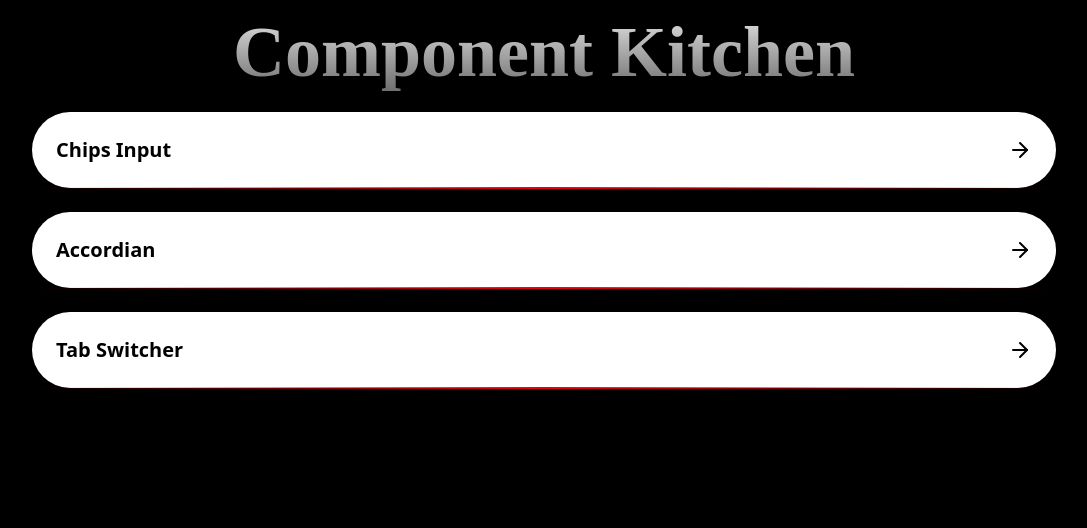
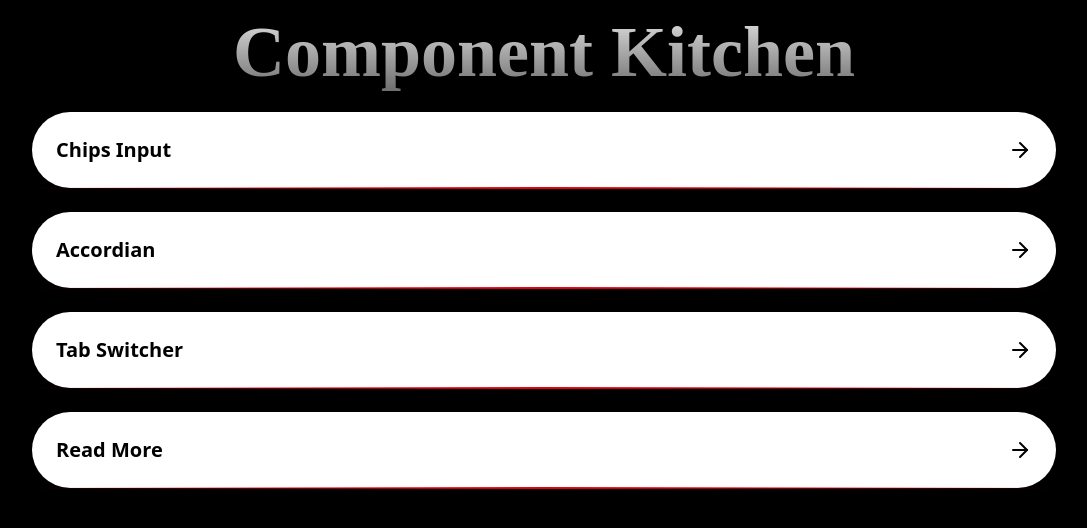
Before and after one commit to iamharshtambe/brainwave, a React (Vite) app: page / in a window 1280 px wide. Shown: the top 528 px of the page, without its empty margins (96-1183 px from the left). Built offline with nearby package versions, Linux system fonts and the light colour scheme; a web font is replaced by a local one.

Commit message:
add route for read more component

```diff
--- a/src/App.jsx
+++ b/src/App.jsx
@@ -19,6 +19,9 @@ export default function App() {
           <Link to="/tab-switcher" className="block w-full">
             <ComponentItem itemName="Tab Switcher" />
           </Link>
+          <Link to="/read-more" className="block w-full">
+            <ComponentItem itemName="Read More" />
+          </Link>
         </div>
       </div>
     </div>
--- a/src/router.jsx
+++ b/src/router.jsx
@@ -3,10 +3,12 @@ import App from './App';
 import ChipsInput from './components/ChipsInput.jsx';
 import Accordian from './components/Accordian.jsx';
 import TabSwitcher from './components/TabSwitcher.jsx';
+import ReadMore from './components/ReadMore.jsx';
 
 export const router = createBrowserRouter([
   { path: '/', element: <App /> },
   { path: '/chips-input', element: <ChipsInput /> },
   { path: '/accordian', element: <Accordian /> },
   { path: '/tab-switcher', element: <TabSwitcher /> },
+  { path: '/read-more', element: <ReadMore /> },
 ]);
```
